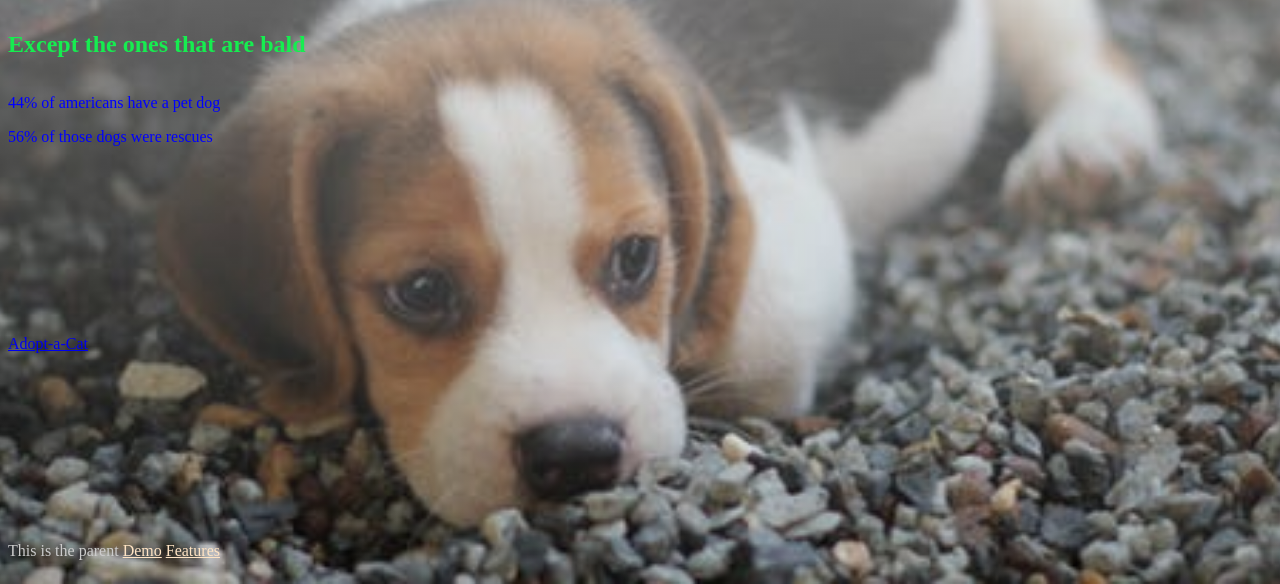
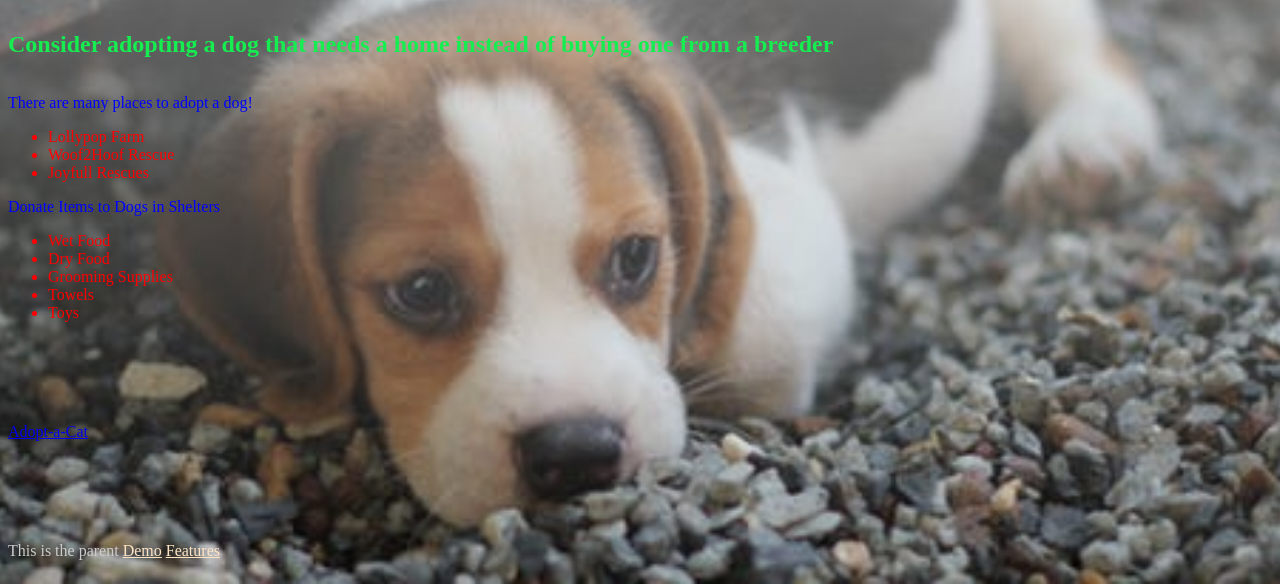
Before and after one commit to knesbit3/assignment3, a plain HTML site: page adoptadog.html in a window 1280 px wide. Shown: the part 232-816 px from the top of the page. Drawn offline with Linux system fonts and the light colour scheme.

Commit message:
final Commit

```diff
--- a/adoptadog.html
+++ b/adoptadog.html
@@ -20,28 +20,40 @@
         </nav>
 
     </header>
-<main>
-    <h1 class="cis260specialgreen">Dogs  are fluffy</h1>
-    <h2 class="cis260specialgreen"> Except the ones that are bald</h2>
+    <main>
+        <h1 class="cis260specialgreen">Adopt a Dog</h1>
+        <h2 class="cis260specialgreen"> Consider adopting a dog that needs a home instead of buying one from a breeder</h2>
 
 
-    <div id="content">
-        <p>44% of americans have a pet dog</p>
+        <div id="content">
+            <p>There are many places to adopt a dog!</p>
+
+            <ul>
+                <li> Lollypop Farm</li>
+                <li>Woof2Hoof Rescue</li>
+                <li>Joyfull Rescues</li>
+            </ul>
 
 
 
-
-         <p>56% of those dogs were rescues </p>
-         </div>
+            <p>Donate Items to Dogs in Shelters </p>
+            <ul>
+                <li>Wet Food</li>
+                <li>Dry Food</li>
+                <li>Grooming Supplies</li>
+                <li>Towels</li>
+                <li>Toys</li>
+            </ul>
+        </div>
     </main>
 
     <footer>
-    <a href="https://www.adoptapet.com/cat-adoption" target="_blank">Adopt-a-Cat</a>
+        <a href="https://www.adoptapet.com/cat-adoption" target="_blank">Adopt-a-Cat</a>
 
     </footer>
 
 
-    <p  id="cis-special-parent"> This is the parent
+    <p id="cis-special-parent"> This is the parent
         <a href="index.html">Demo</a>
         <a href="index.html">Features</a>
 
```
Also changed, not shown: adoptacat.html (+23 -4 lines), index.html (+0 -1 lines).
